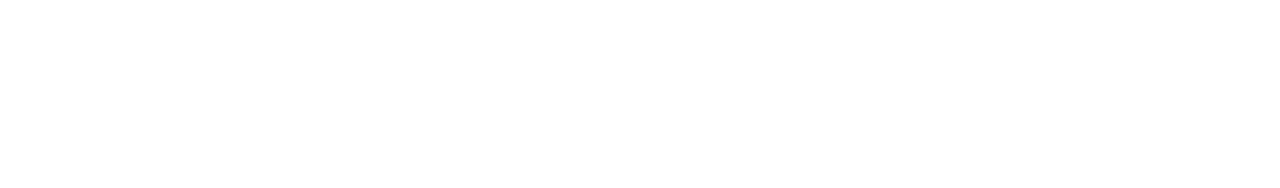
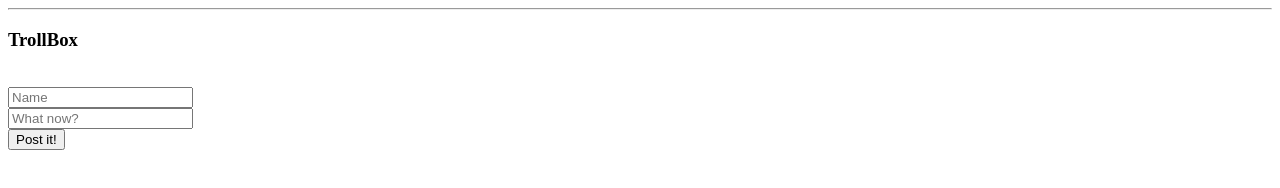
Before and after one commit to LRSORRENTI/Debugging, a website: page 02-Concepts/debug/index.html in a window 1280 px wide. Drawn offline with Linux system fonts and the light colour scheme.

Commit message:
Adde http server package, some html divs

```diff
--- a/02-Concepts/debug/index.html
+++ b/02-Concepts/debug/index.html
@@ -6,6 +6,21 @@
     <title>Debug</title>
   </head>
   <body>
+    <hr />
+    <h3>TrollBox</h3>
+    <div id="trollbox"></div>
+    <div>&nbsp;</div>
+    <div>
+      <div>
+        <input id="txtTrollName" placeholder="Name" />
+      </div>
+      <div>
+        <input id="txtTrollMsg" placeholder="What now?" />
+      </div>
+      <div>
+        <button id="btnNewTrollMessage">Post it!</button>
+      </div>
+    </div>
     <script src="./index.js"></script>
   </body>
 </html>
--- a/02-Concepts/debug/package.json
+++ b/02-Concepts/debug/package.json
@@ -4,7 +4,8 @@
   "description": "",
   "main": "index.js",
   "scripts": {
-    "test": "echo \"Error: no test specified\" && exit 1"
+    "test": "echo \"Error: no test specified\" && exit 1",
+    "serve": "http-server"
   },
   "keywords": [],
   "author": "Luke Sorrenti",
```
